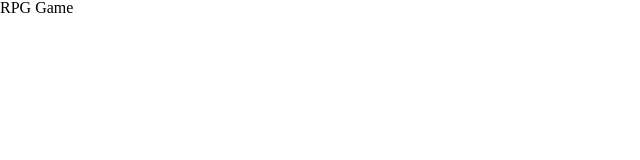
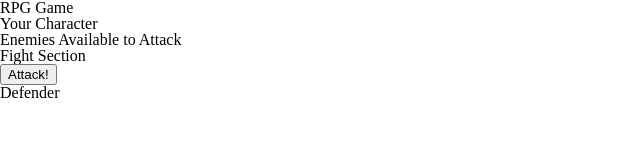
Before and after one commit to b0bland/unit-4-game, a plain HTML site: page index.html in a window 1280 px wide. Shown: the whole page, without its empty margins (0-640 px from the left). Drawn offline with Linux system fonts and the light colour scheme.

Commit message:
Added main body structure

```diff
--- a/index.html
+++ b/index.html
@@ -15,5 +15,21 @@
         <div id="char3" class="char"></div>
         <div id="char4" class="char"></div>
     </div>
+    <div id="yourchar">
+        <div id="yourchartext" class="headtext">Your Character</div>
+        <div id="playerchar"></div>
+    </div>
+    <div id="enemychar">
+        <div id="enemychartext" class="headtext">Enemies Available to Attack</div>
+        <div id="enemychar"></div>
+    </div>
+    <div id="fightsec">
+        <div id="fightsectext" >Fight Section</div>
+        <button type="button" id="attack">Attack!</button>
+    </div>
+    <div id="defend">
+        <div id="defendtext" class="headtext">Defender</div>
+        <div id="defendarea"></div>
+    </div>
 </body>
 </html>
```
